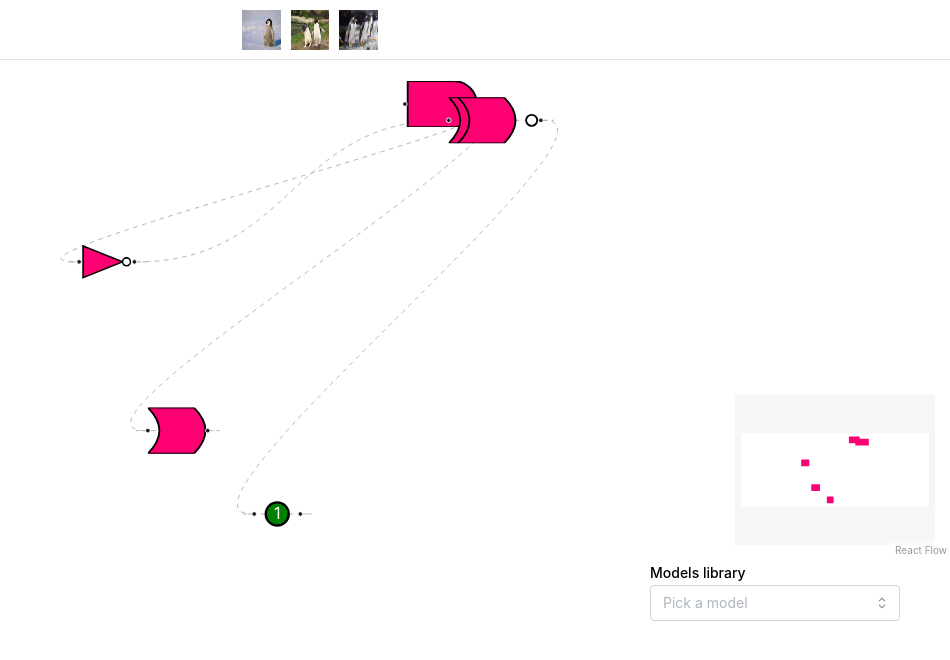
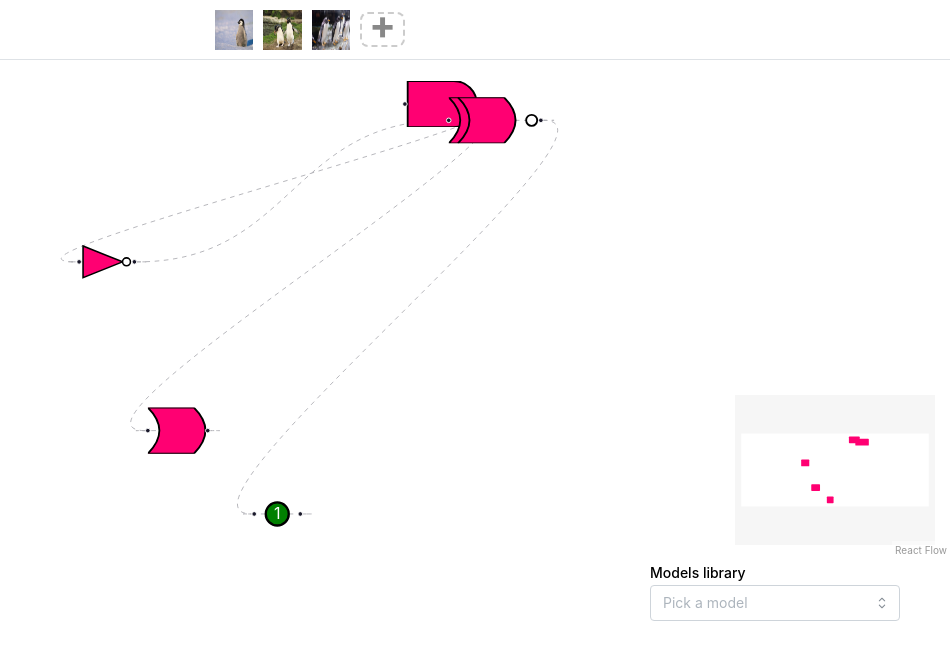
Before and after one commit to matheusmaldaner/DiffLogicVisualizer, a Next.js app in the folder frontend/: page / in a window 1280 px wide. Shown: the top 660 px of the page, without its empty margins (330-1280 px from the left). Built offline with nearby package versions, Linux system fonts and the light colour scheme.

Commit message:
Working on backend connection

```diff
--- a/frontend/components/Dropdown/Dropdown.tsx
+++ b/frontend/components/Dropdown/Dropdown.tsx
@@ -1,13 +1,28 @@
 import { Select } from '@mantine/core';
+import axios from 'axios';
 
 export function Dropdown() {
+  const handleModelSelect = async (value: string) => {
+
+    try {
+      const response = await axios.post('http://127.0.0.1:8000/api/model/', {
+        model_choice: value, // Send the selected model choice
+      });
+      console.log('Response from API:', response.data);
+    } catch (error) {
+      console.error('Error loading model:', error.response?.data || error.message);
+    }
+  };
+
   return (
     <div style={{ display: 'flex', justifyContent: 'flex-end', paddingRight: '50px' }}>
     <Select
       label="Models library"
       placeholder="Pick a model"
-      data={['React', 'Angular', 'Vue', 'Svelte']}
+      data={['model_001', 'model_002', 'model_003']}
       style={{ width: 250 }}
+      // @ts-ignore
+      onChange={(value) => handleModelSelect(value)}
     />
     </div>
   );
--- a/frontend/components/Header/HeaderMegaMenu.tsx
+++ b/frontend/components/Header/HeaderMegaMenu.tsx
@@ -45,6 +45,36 @@ import { Dropdown } from "../Dropdown/Dropdown.tsx";
                 <Image src={GentooPenguin.src} alt="GentooPenguin" className={classes.image} width={500} height={500} onClick={() => onImageClick(GentooPenguin.src)}/>
             </a>
 
+            {/* Custom Add Button */}
+            <button
+              type="button"
+              onClick={() => alert("Add Image functionality to be implemented")}
+              style={{
+                width: 45,
+                height: 35,
+                display: 'flex',
+                justifyContent: 'center',
+                alignItems: 'center',
+                border: '2px dashed #ccc',
+                borderRadius: '8px',
+                backgroundColor: 'transparent',
+                cursor: 'pointer',
+                position: 'relative', // Allows inner content adjustment
+              }}
+            >
+              <span
+                style={{
+                  fontSize: '40px',
+                  fontWeight: 'bold',
+                  color: '#888',
+                  position: 'relative', // Enables relative movement
+                  top: '-5px', // Adjust this value to lift the text
+                }}
+              >
+                +
+              </span>
+            </button>
+
             </Group>
 
           </Group>
```
